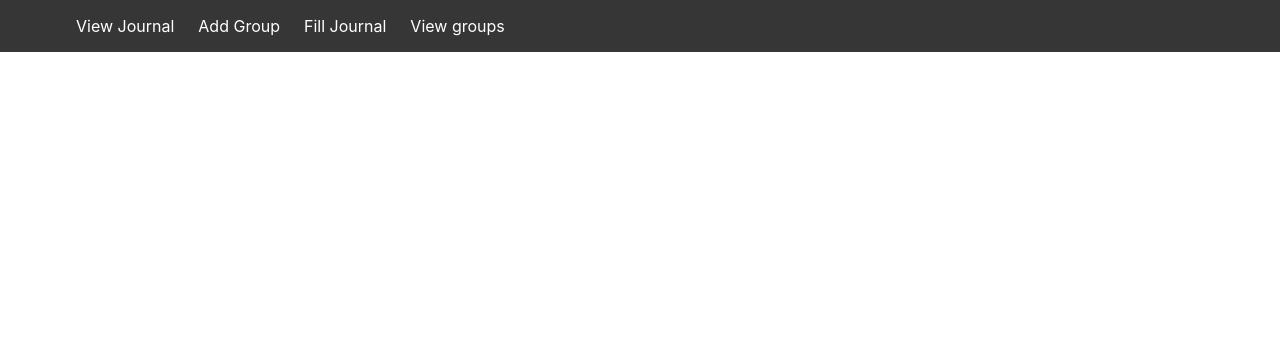
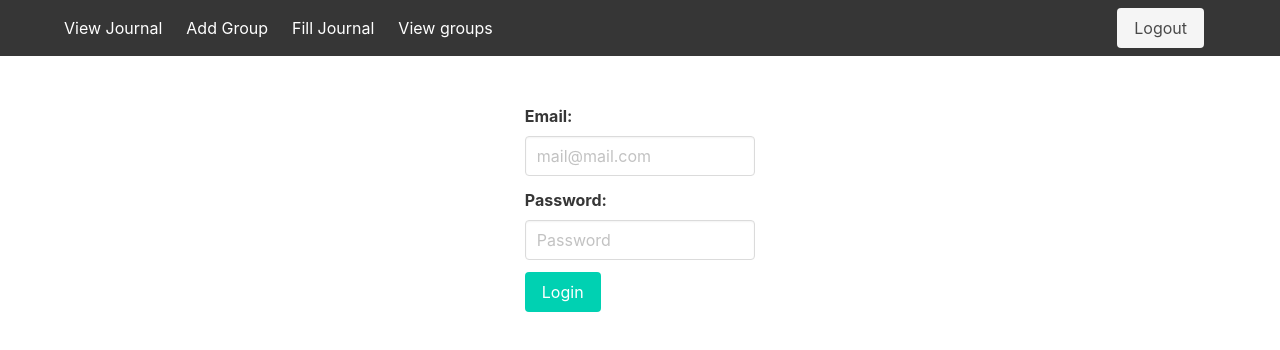
Before and after one commit to grausas/curriculum-journal, a Vue app: page /login in a window 1280 px wide. Shown: the top 350 px of the page. Built offline with nearby package versions, Linux system fonts and the light colour scheme; no server answers; sample sign-in values are in the browser's storage.

Commit message:
added login

```diff
--- a/src/components/Navigation.vue
+++ b/src/components/Navigation.vue
@@ -14,6 +14,7 @@
         id="navbarBasicExample"
         class="navbar-menu"
         :class="{ 'is-active': showNav }"
+        v-if="loggedIn"
       >
         <div class="navbar-start">
           <router-link
@@ -26,28 +27,83 @@
           </router-link>
         </div>
       </div>
+      <div class="navbar-end">
+        <div class="navbar-item">
+          <div class="buttons">
+            <button
+              v-if="loggedIn"
+              v-on:click="logout()"
+              class="button is-light"
+            >
+              Logout
+            </button>
+          </div>
+        </div>
+      </div>
     </div>
   </nav>
 </template>
 
 <script>
+import firebase from "firebase/app";
+import "firebase/auth";
+
 export default {
   data() {
     return {
       showNav: false,
+      loggedIn: false,
+
       links: [
-        { name: "View Journal", url: "/" },
+        { name: "View Journal", url: "/viewjournal" },
         { name: "Add Group", url: "/addgroup" },
         { name: "Fill Journal", url: "/filljournal" },
         { name: "View groups", url: "/viewgroups" },
       ],
     };
   },
+  methods: {
+    logout() {
+      this.loggedIn = false;
+      firebase.auth().signOut();
+    },
+  },
+  beforeMount() {
+    firebase.auth().onAuthStateChanged((user) => {
+      if (user) {
+        this.loggedIn = true;
+        this.email = firebase.auth().currentUser.email;
+      }
+    });
+  },
 };
 </script>
 
 <style scoped>
-.navbar-start.navbar-item:first-child {
+.navbar-item:first-child {
   padding-left: 0;
 }
+@media only screen and (max-width: 1020px) {
+  .navbar-link,
+  a.navbar-item:first-child {
+    padding-left: 10px;
+  }
+
+  .navbar > .container {
+    display: flex;
+    justify-content: space-between;
+  }
+
+  .navbar-burger {
+    margin-left: 10px;
+  }
+
+  .navbar-end {
+    margin-left: 10px;
+  }
+
+  .navbar-menu.is-active {
+    width: 50%;
+  }
+}
 </style>
--- a/src/router/index.js
+++ b/src/router/index.js
@@ -1,38 +1,65 @@
 import Vue from "vue";
 import VueRouter from "vue-router";
+import firebase from "firebase/app";
+import "firebase/auth";
 
 Vue.use(VueRouter);
 
 const routes = [
   {
+    path: "/",
+    redirect: "/login",
+  },
+  {
+    path: "/login",
+    name: "Login",
+    component: () =>
+      import(/* webpackChunkName: "login" */ "../views/Login.vue"),
+  },
+  {
     path: "/viewjournal",
     name: "View Journal",
     component: () =>
       import(/* webpackChunkName: "viewjournal" */ "../views/ViewJournal.vue"),
+    meta: {
+      requiresAuth: true,
+    },
   },
   {
     path: "/addgroup",
     name: "Add Group",
     component: () =>
       import(/* webpackChunkName: "addgroup" */ "../views/AddGroup.vue"),
+    meta: {
+      requiresAuth: true,
+    },
   },
   {
     path: "/viewgroups",
     name: "View Groups",
     component: () =>
       import(/* webpackChunkName: "viewgroups" */ "../views/ViewGroups.vue"),
+    meta: {
+      requiresAuth: true,
+    },
   },
   {
     path: "/editgroup/:id",
     name: "Edit Group",
     component: () =>
       import(/* webpackChunkName: "editgroup" */ "../views/EditGroup.vue"),
+    meta: {
+      requiresAuth: true,
+    },
   },
   {
     path: "/filljournal",
     name: "Fill Journal",
     component: () =>
       import(/* webpackChunkName: "filljournal" */ "../views/FillJournal.vue"),
+    meta: {
+      requiresAuth: true,
+    },
   },
 ];
 
@@ -42,4 +69,16 @@ const router = new VueRouter({
   routes,
 });
 
+router.beforeEach((to, from, next) => {
+  firebase.auth().onAuthStateChanged((user) => {
+    if (!user && to.matched.some((route) => route.meta.requiresAuth)) {
+      next({ path: "/login" });
+    } else if (user && to.matched.some((route) => route.meta.requiresAnon)) {
+      next({ path: "/viewjournal" });
+    } else {
+      next();
+    }
+  });
+});
+
 export default router;
--- /dev/null
+++ b/src/views/Login.vue
@@ -0,0 +1,93 @@
+<template>
+  <div class="login">
+    <Notification
+      v-if="error"
+      v-on:close="error = false"
+      type="is-danger"
+      :message="errorMessage"
+    />
+    <form v-on:submit.prevent="login">
+      <div class="field">
+        <label class="label">Email:</label>
+        <div class="control">
+          <input
+            class="input"
+            type="email"
+            v-model="email"
+            placeholder="mail@mail.com"
+          />
+        </div>
+      </div>
+
+      <div class="field">
+        <label class="label">Password:</label>
+        <div class="control">
+          <input
+            class="input"
+            v-model="password"
+            type="password"
+            placeholder="Password"
+          />
+        </div>
+      </div>
+
+      <div class="field">
+        <div class="control">
+          <button
+            class="button is-primary"
+            :class="loading && 'is-loading'"
+            type="submit"
+          >
+            Login
+          </button>
+        </div>
+      </div>
+    </form>
+  </div>
+</template>
+
+<script>
+import firebase from "firebase/app";
+import "firebase/auth";
+import Notification from "../components/Notification";
+
+export default {
+  name: "Login",
+  components: { Notification },
+  data() {
+    return {
+      email: "",
+      password: "",
+      error: false,
+      errorMessage: "",
+      loading: false,
+    };
+  },
+  methods: {
+    login() {
+      this.loading = true;
+      firebase
+        .auth()
+        .signInWithEmailAndPassword(this.email, this.password)
+        .then(
+          () => this.$router.push("/viewjournal"),
+          (error) => {
+            this.error = true;
+            this.errorMessage = error.message;
+            this.loading = false;
+          }
+        );
+    },
+  },
+};
+</script>
+<style scoped>
+.login {
+  display: flex;
+  align-items: center;
+  justify-content: center;
+}
+form {
+  width: 20%;
+}
+</style>
```
